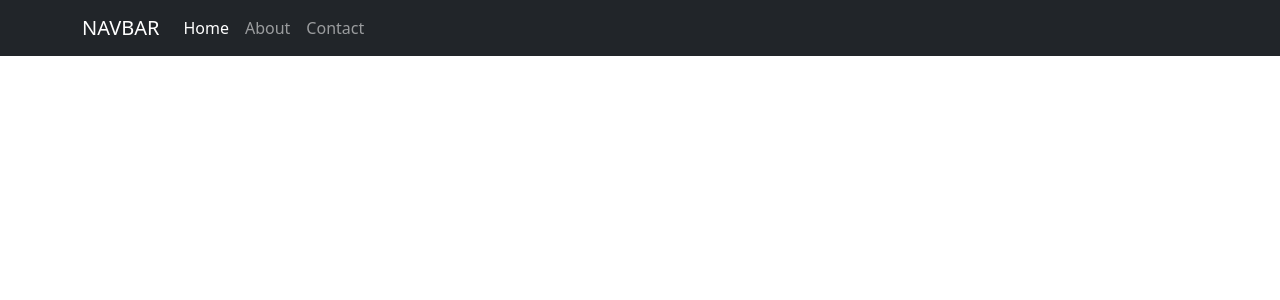
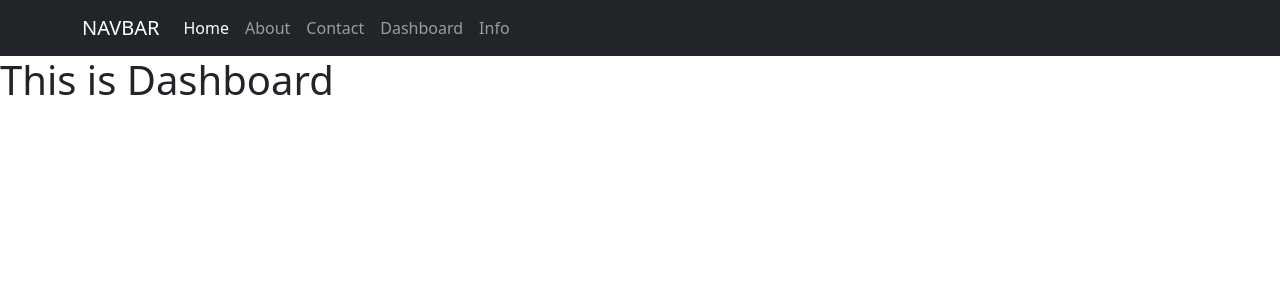
Before and after one commit to nadim-chowdhury/rjs-drag-and-drop, a React (Vite) app: page /dashboard in a window 1280 px wide. Shown: the top 300 px of the page. Built offline with nearby package versions, Linux system fonts and the light colour scheme.

Commit message:
protected route implemented

```diff
--- a/src/App.jsx
+++ b/src/App.jsx
@@ -6,6 +6,7 @@ import About from "./pages/About";
 import Contact from "./pages/Contact";
 import Dashboard from "./pages/Dashboard";
 import Info from "./pages/Info";
+import Error from "./pages/Error";
 
 function App() {
   return (
@@ -16,10 +17,12 @@ function App() {
         <Route path="/" element={<Home />} />
         <Route path="/about" element={<About />} />
         <Route path="/contact" element={<Contact />} />
+        {/* <Route path="*" element={<Error />} /> */}
 
-        <Route path="/*" element={PrivateRoute}>
-          <Route to="dashboard" element={<Dashboard />} />
-          <Route to="info" element={<Info />} />
+        <Route path="/*" element={<PrivateRoute />}>
+          <Route path="dashboard" element={<Dashboard />} />
+          <Route path="info" element={<Info />} />
+          <Route path="*" element={<Error />} />
         </Route>
       </Routes>
     </main>
--- a/src/components/Navbar.jsx
+++ b/src/components/Navbar.jsx
@@ -25,6 +25,16 @@ export default function Navbar() {
                 Contact
               </Link>
             </li>
+            <li className="nav-item">
+              <Link to="/dashboard" className="nav-link">
+                Dashboard
+              </Link>
+            </li>
+            <li className="nav-item">
+              <Link to="/info" className="nav-link">
+                Info
+              </Link>
+            </li>
           </ul>
         </div>
       </div>
--- a/src/components/PrivateRoute.jsx
+++ b/src/components/PrivateRoute.jsx
@@ -1,3 +1,8 @@
+import { Navigate, Outlet } from "react-router-dom";
+import useAuth from "../utils/useAuth";
+
 export default function PrivateRoute() {
-  return <div></div>;
+  const auth = useAuth();
+
+  return auth ? <Outlet /> : <Navigate to="/" />;
 }
--- /dev/null
+++ b/src/pages/Error.jsx
@@ -0,0 +1,7 @@
+export default function Error() {
+  return (
+    <div>
+      <h1>Error 404 Not Found</h1>
+    </div>
+  );
+}
--- /dev/null
+++ b/src/utils/useAuth.js
@@ -0,0 +1,3 @@
+export default function useAuth() {
+  return true;
+}
```
